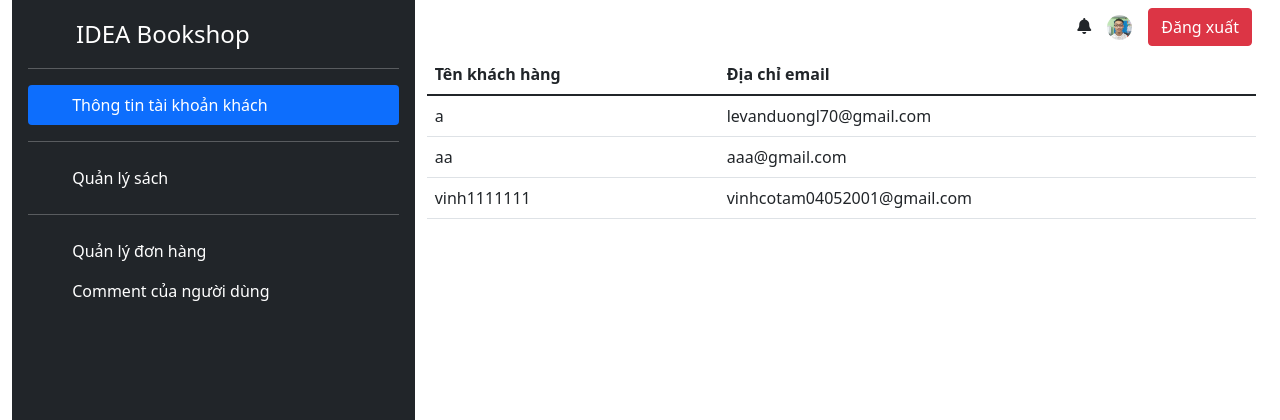
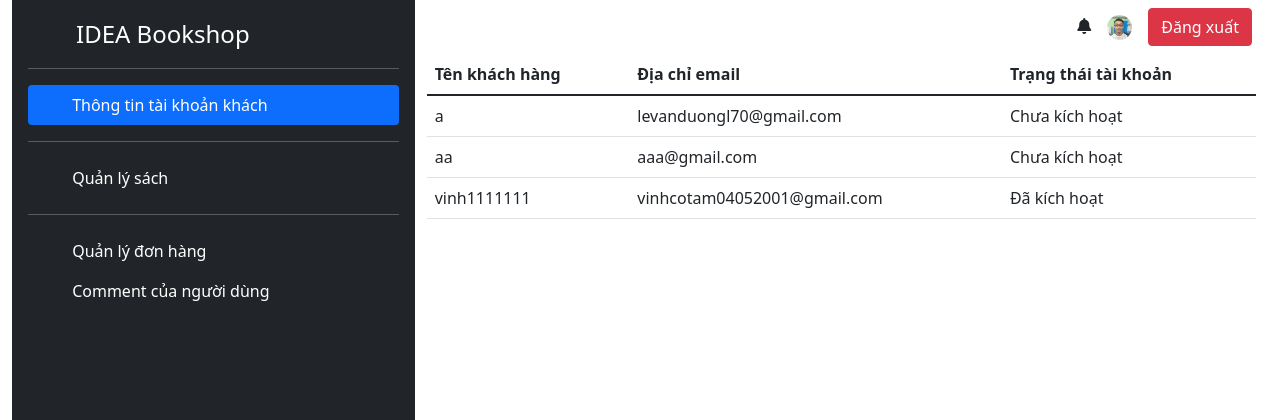
Before and after one commit to vinhcotam/CNWEB, a PHP site: page /CNWEB/admin/dashboard.php in a window 1280 px wide. Shown: the top 420 px of the page. Run offline with PHP 8.4, Linux system fonts and the light colour scheme; a user stored in the database is signed in; data comes from the database, SQL or seed files in the repository.

Commit message:
up load lại gd admin

```diff
--- a/admin/dashboard.php
+++ b/admin/dashboard.php
@@ -84,6 +84,7 @@
                                 <tr>
                                     <th scope="col">Tên khách hàng</th>
                                     <th scope="col">Địa chỉ email</th>
+                                    <th scope="col">Trạng thái tài khoản</th>
                                 </tr>
                             </thead>
 
@@ -101,6 +102,12 @@
                             echo '<tr>';
                             echo '<td>'.$row['user_name'].'</td>';
                             echo '<td>'.$row['user_email'].'</td>';
+                            $tt="Chưa kích hoạt";
+                            if($row['user_status']==true){
+                                $tt="Đã kích hoạt";
+
+                            }
+                            echo '<td>'.$tt.'</td>';
                             echo '</tr>';
                         }
                     }
```
